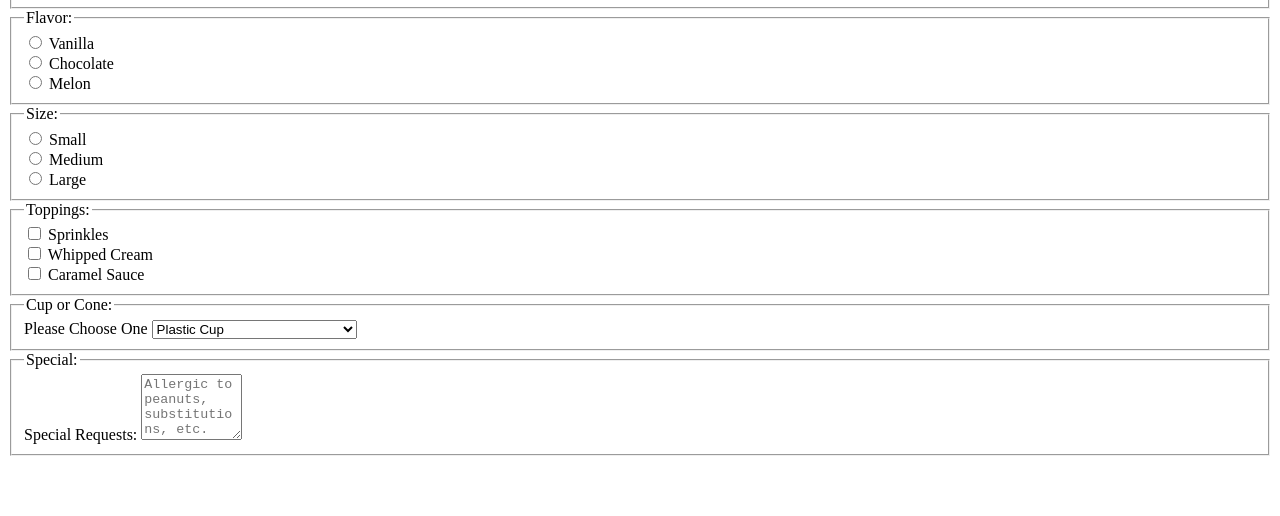
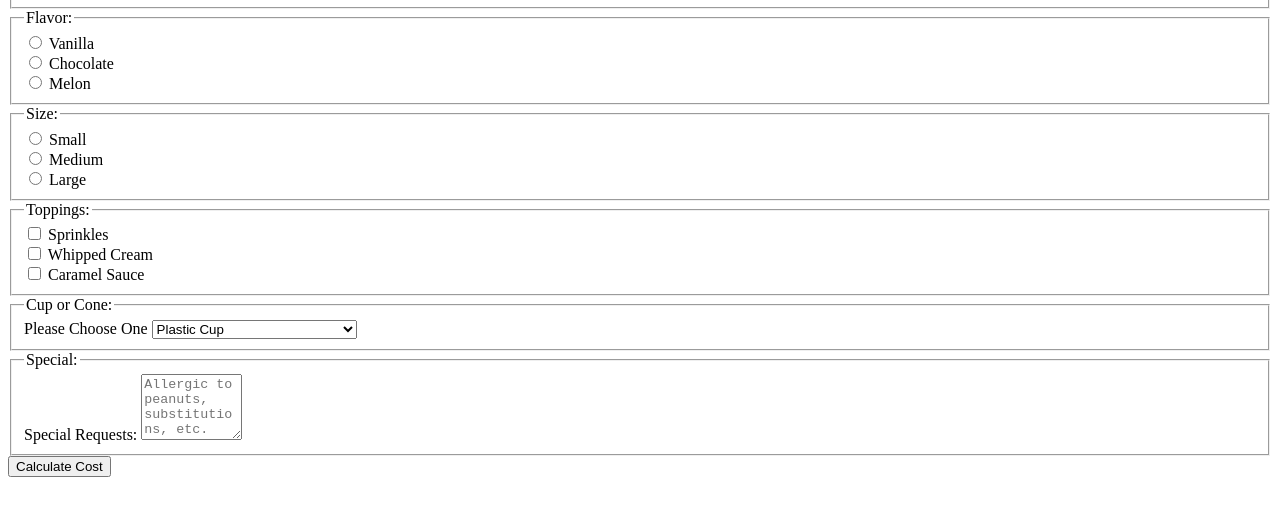
Before and after one commit to AtlasNavigator/InputTypes, a plain HTML site: page index.html in a window 1280 px wide. Shown: the part 148-664 px from the top of the page. Drawn offline with Linux system fonts and the light colour scheme.

Commit message:
Added a button

```diff
--- a/index.html
+++ b/index.html
@@ -89,6 +89,7 @@
                     <textarea id="specialRequests" name="specialRequests" rows="4" cols="10" placeholder="Allergic to peanuts, substitutions, etc."></textarea>
                 </div>
                 </fieldset>
+                <button type="button" onclick="alert(`It is free for our 70th anneversary!`)">Calculate Cost</button>
             </form>
         </div>
     </div>
```
